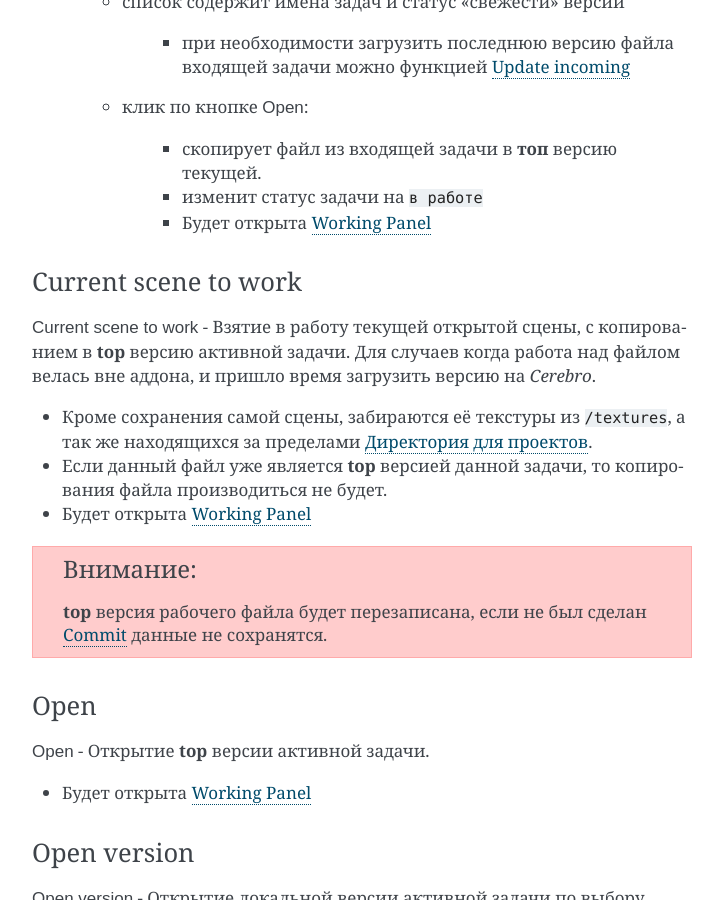
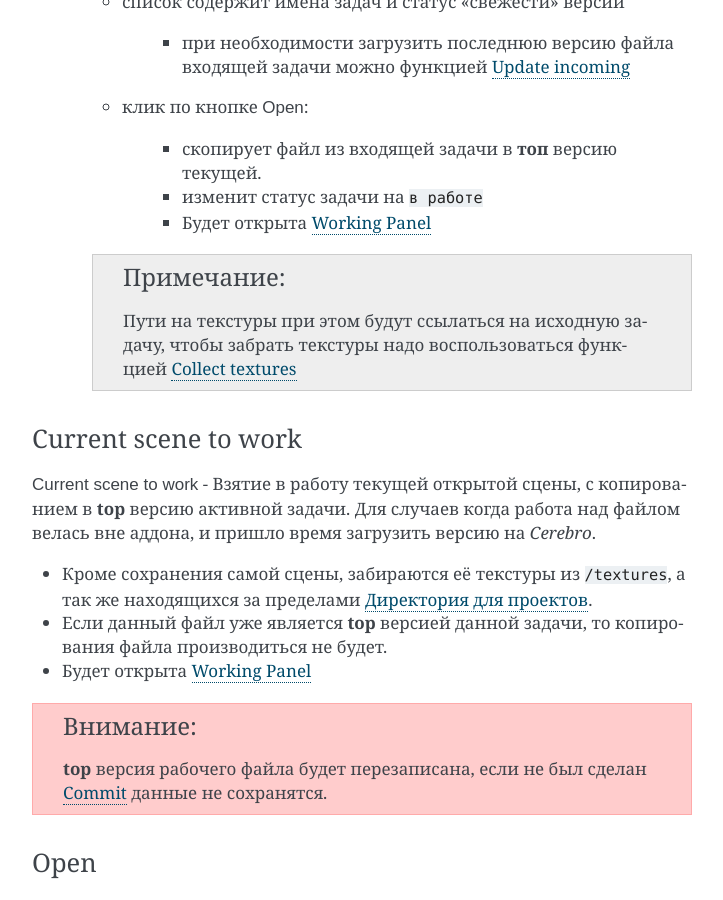
Before and after one commit to volodya-renderberg/cerebro-b3d-connect-manual, a Sphinx documentation site: the page built from docs/source/manual/selected_panel_work.rst, in a window 1280 px wide and 900 px high, scrolled down 1858 px. Shown: the whole window, without its empty margins (388-1111 px from the left). Built offline with Sphinx 7.4.7, drawn with Linux system fonts in a browser that asks for light colours.

Commit message:
docs - Open from input, Collect textures

```diff
--- a/docs/source/manual/selected_panel_work.rst
+++ b/docs/source/manual/selected_panel_work.rst
@@ -74,6 +74,8 @@ Open from incoming
 		* изменит статус задачи на ``в работе``
 		* Будет открыта :ref:`work-panel-page`
 
+	.. note:: Пути на текстуры при этом будут ссылаться на исходную задачу, чтобы забрать текстуры надо воспользоваться функцией :ref:`work_panel_collect_textures`
+
 
 .. _selected_panel_current_scene_to_work:
 
--- a/docs/source/manual/work_panel.rst
+++ b/docs/source/manual/work_panel.rst
@@ -117,7 +117,6 @@ Collect textures
 
 `Collect textures (видео) <https://youtu.be/iTCtTxtwsns>`_
 
-.. note:: Собираются только текстуры находящиеся за пределами :ref:`projects_folder_settings`.
 
 .. _work_panel_edit_textures:
 
```
